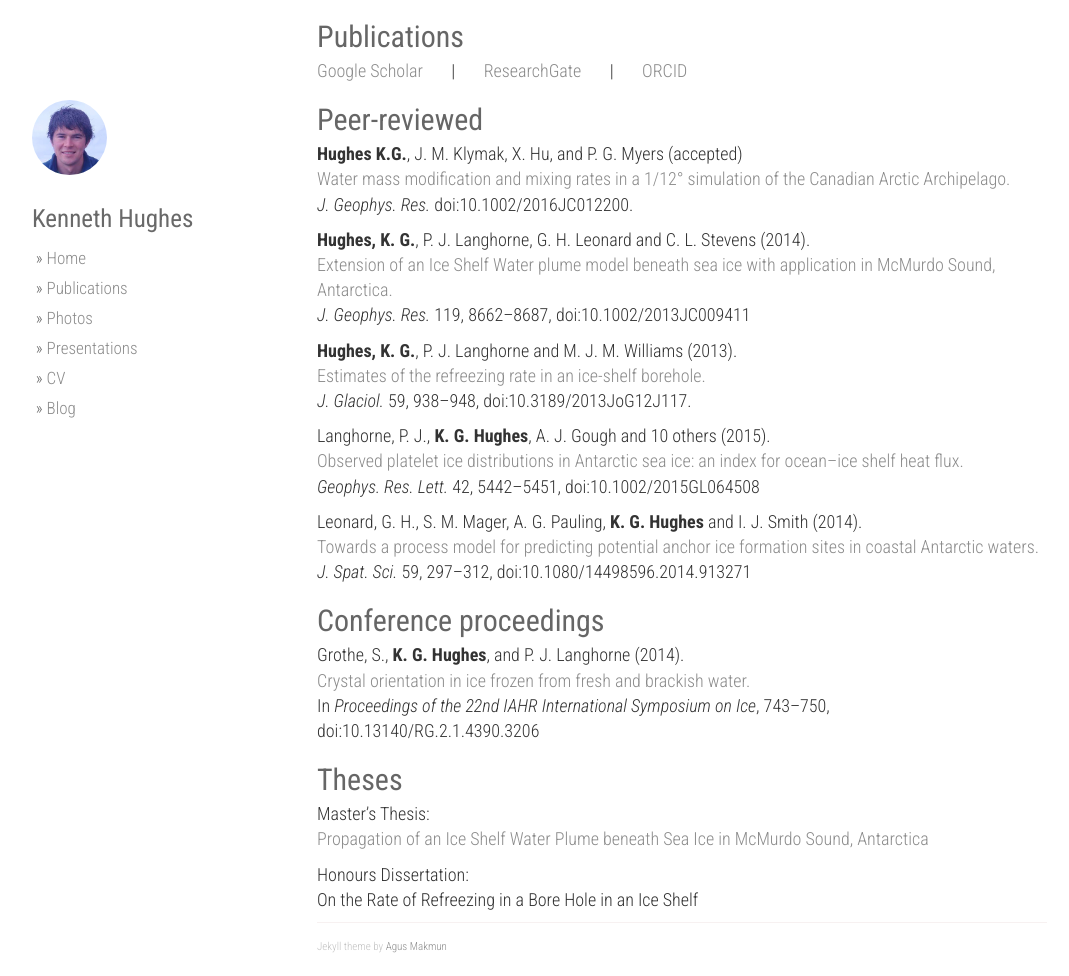
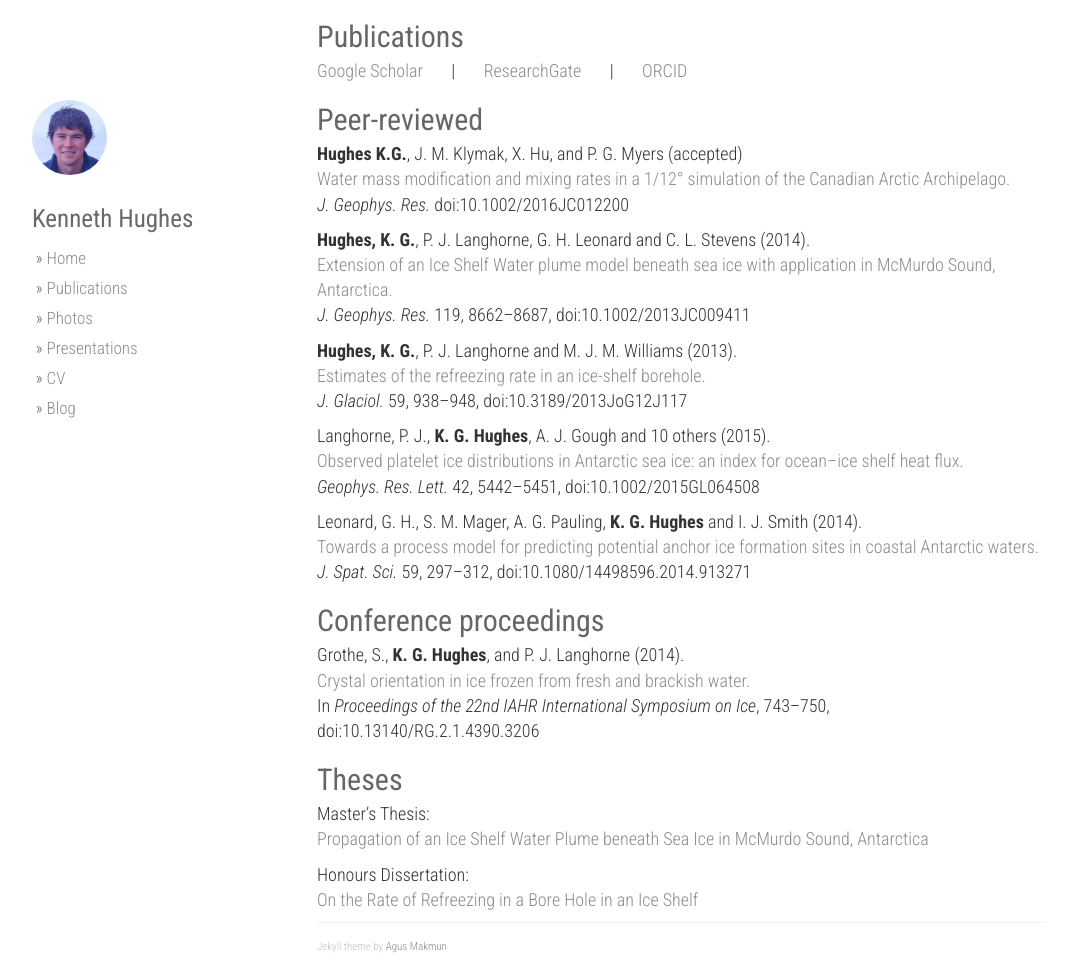
Before and after one commit to hugke729/hugke729.github.io, a Jekyll site: the page built from publications/index.md, in a window 1280 px wide and 976 px high. Shown: the whole window, without its empty margins (53-1122 px from the left). Built offline with Jekyll 4.4.1, drawn with Linux system fonts in a browser that asks for light colours; nearby versions of some CDN libraries.

```diff
--- a/publications/index.md
+++ b/publications/index.md
@@ -12,7 +12,7 @@ css: publications
 
 __Hughes K.G.__, J. M. Klymak, X. Hu, and P. G. Myers (accepted)
 [Water mass modification and mixing rates in a 1/12° simulation of the Canadian Arctic Archipelago.](http://dx.doi.org/10.1002/2016JC012200)
-*J. Geophys. Res.* doi:10.1002/2016JC012200.
+*J. Geophys. Res.* doi:10.1002/2016JC012200
 
 __Hughes, K. G.__, P. J. Langhorne, G. H. Leonard and C. L. Stevens (2014).
 [Extension of an Ice Shelf Water plume model beneath sea ice with application in McMurdo Sound, Antarctica.](http://dx.doi.org/10.1002/2013JC009411)
@@ -20,7 +20,7 @@ __Hughes, K. G.__, P. J. Langhorne, G. H. Leonard and C. L. Stevens (2014).
 
 __Hughes, K. G.__, P. J. Langhorne and M. J. M. Williams (2013).
 [Estimates of the refreezing rate in an ice-shelf borehole.](http://dx.doi.org/10.3189/2013JoG12J117)
-*J. Glaciol.* 59, 938–948, doi:10.3189/2013JoG12J117.
+*J. Glaciol.* 59, 938–948, doi:10.3189/2013JoG12J117
 
 Langhorne, P. J., __K. G. Hughes__, A. J. Gough and 10 others (2015).
 [Observed platelet ice distributions in Antarctic sea ice: an index for ocean–ice shelf heat flux.](http://dx.doi.org/10.1002/2015GL064508)
@@ -41,4 +41,4 @@ Master’s Thesis:
 [Propagation of an Ice Shelf Water Plume beneath Sea Ice in McMurdo Sound, Antarctica](http://hdl.handle.net/10523/4325)
 
 Honours Dissertation:
-On the Rate of Refreezing in a Bore Hole in an Ice Shelf
+[On the Rate of Refreezing in a Bore Hole in an Ice Shelf](/docs/Ken%20Hughes%20Honours%20Dissertation.pdf)
```
Also changed, not shown: 1 other file.
